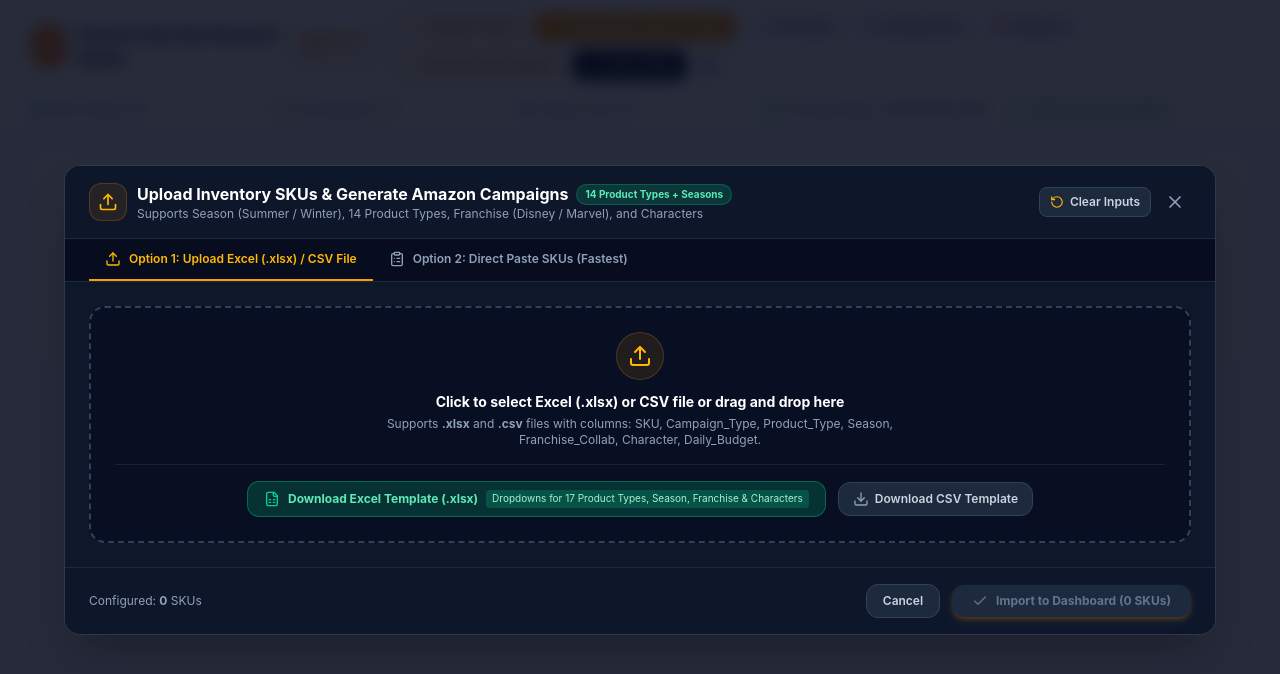
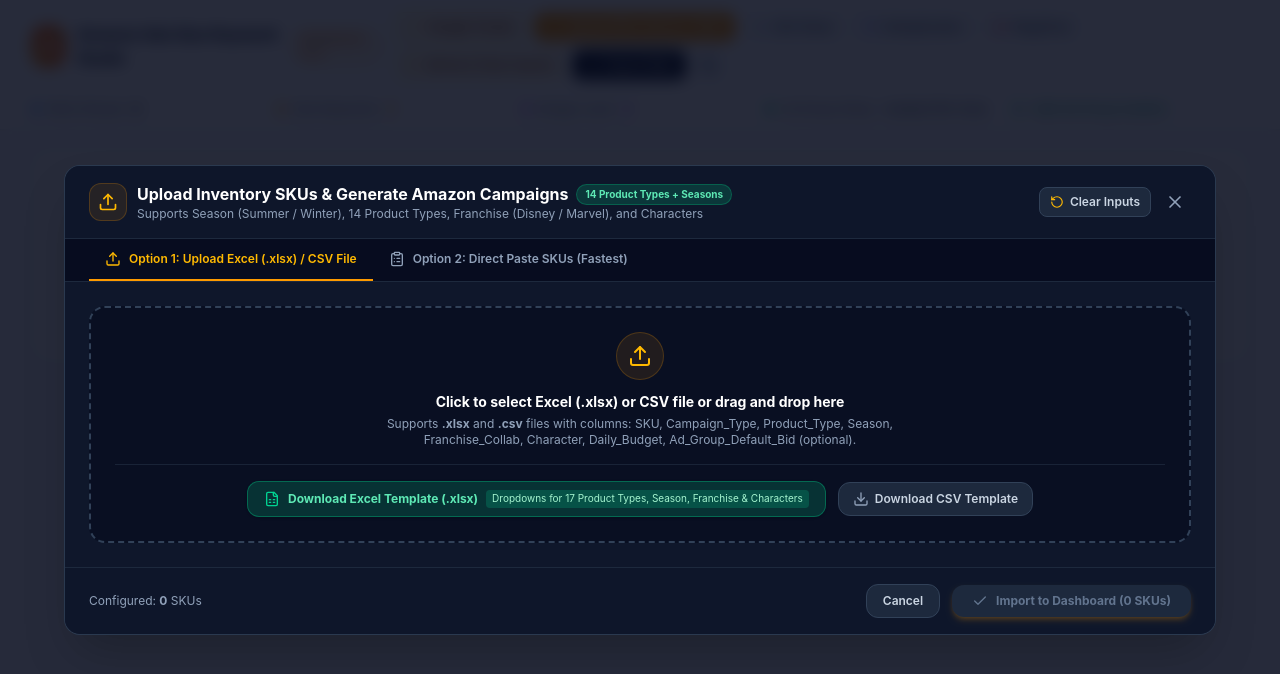
Before and after one commit to Arun61224/Amz-Campaign-creation, a React (Vite) app: page / in a window 1280 px wide. Both pictures are taken after a click on the button "Upload SKUs (Excel / CSV)". Shown: the top 674 px of the page. Built offline with nearby package versions, Linux system fonts and the light colour scheme.

Commit message:
Update SkuUploadModal.tsx

```diff
--- a/src/components/SkuUploadModal.tsx
+++ b/src/components/SkuUploadModal.tsx
@@ -120,6 +120,7 @@
     let campIdx = -1;
     let budgetIdx = -1;
     let bidIdx = -1;
+    let adGroupBidIdx = -1;
     let brandIdx = -1;
     let typeIdx = -1;
     let seasonIdx = -1;
@@ -134,7 +135,8 @@
         if (col === 'sku' || col === 'sellersku' || col.includes('sku')) skuIdx = idx;
         else if (col.includes('campaign') || col.includes('type_campaign')) campIdx = idx;
         else if (col.includes('budget')) budgetIdx = idx;
-        else if (col.includes('bid')) bidIdx = idx;
+        else if (col.includes('ad_group_default_bid') || col.includes('ad group default bid') || col.includes('adgroupdefaultbid')) adGroupBidIdx = idx;
+        else if (col === 'default_bid' || col === 'default bid' || col === 'bid') bidIdx = idx;
         else if (col.includes('brand')) brandIdx = idx;
         else if (col.includes('season') || col.includes('weather') || col.includes('mausam')) seasonIdx = idx;
         else if (col.includes('franchise') || col.includes('collab') || col.includes('license') || col.includes('universe')) franchiseIdx = idx;
@@ -221,6 +223,10 @@
       let audience: ProductSKU['audience'] = 'Kids';
       let currentAsin = asinIdx >= 0 && cols[asinIdx] ? cols[asinIdx] : undefined;
       let dailyBudget = budgetIdx >= 0 && !isNaN(parseFloat(cols[budgetIdx])) ? parseFloat(cols[budgetIdx]) : parseFloat(defaultBudget) || 500.0;
+      const parsedAdGroupDefaultBid = adGroupBidIdx >= 0 ? Number.parseFloat(cols[adGroupBidIdx]) : Number.NaN;
+      const adGroupDefaultBid = Number.isFinite(parsedAdGroupDefaultBid) && parsedAdGroupDefaultBid >= 0.05
+        ? parsedAdGroupDefaultBid
+        : undefined;
 
       let campaignPreference: 'BOTH' | 'AUTO' | 'MANUAL' = defaultCampaignPref;
       if (campIdx >= 0 && cols[campIdx]) {
@@ -254,6 +260,7 @@
         characterFranchise: franchise !== 'None' ? franchise : undefined,
         parsedSize,
         dailyBudget,
+        adGroupDefaultBid,
         campaignPreference,
         currentAsin,
       };
@@ -464,7 +471,7 @@
                   Click to select Excel (.xlsx) or CSV file or drag and drop here
                 </h3>
                 <p className="text-xs text-slate-400 max-w-xl mx-auto">
-                  Supports <strong>.xlsx</strong> and <strong>.csv</strong> files with columns: SKU, Campaign_Type, Product_Type, Season, Franchise_Collab, Character, Daily_Budget.
+                  Supports <strong>.xlsx</strong> and <strong>.csv</strong> files with columns: SKU, Campaign_Type, Product_Type, Season, Franchise_Collab, Character, Daily_Budget, Ad_Group_Default_Bid (optional).
                 </p>
 
                 {/* Download Template Buttons with Dropdowns */}
```
